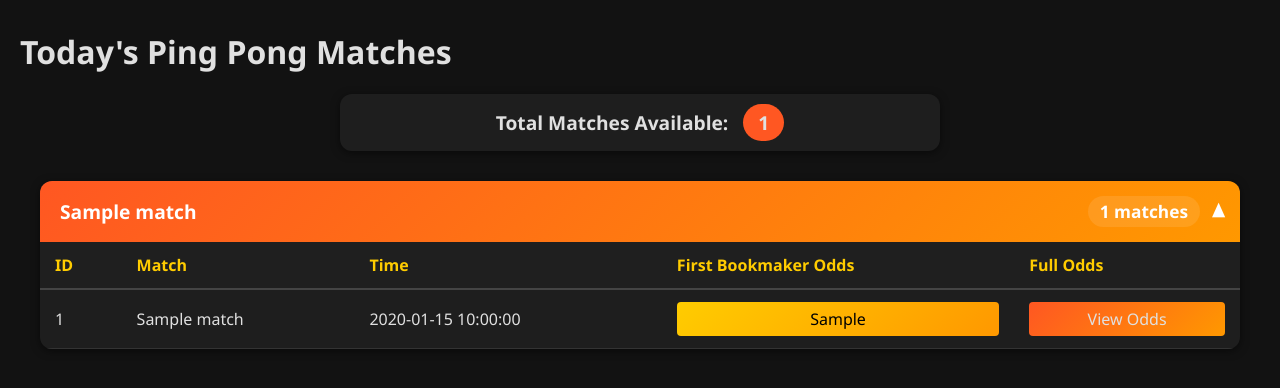
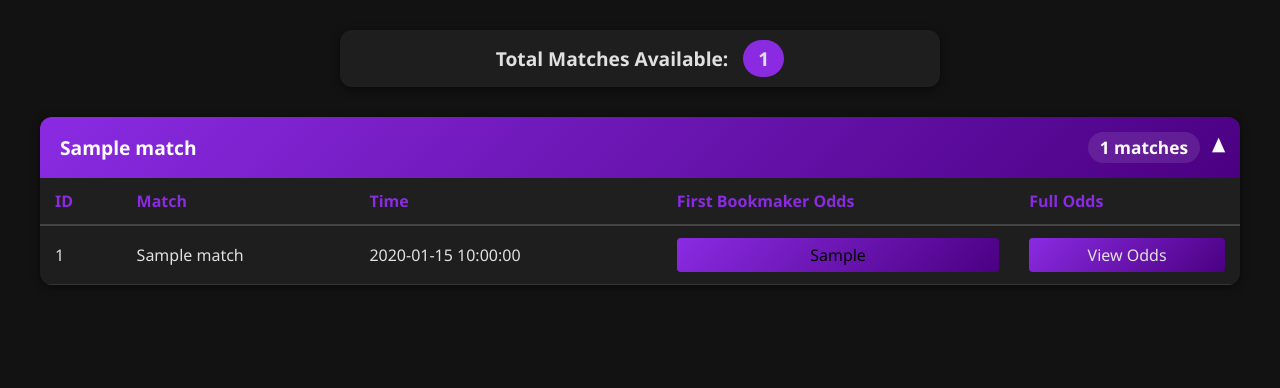
Before and after one commit to ehipluto/pingbet, a Flask app: template templates/matches.html in a window 1280 px wide. Shown: the part 212-600 px from the top of the page. Run offline with Flask 3, Linux system fonts and the light colour scheme; the template is opened without the code that fills it: most values are stand-ins (such as "Sample title", 1, 10 or a date in 2020); parts of the project's set-up code (start-up, migrations or seed data) failed here and were passed over.

Commit message:
Update matches.html

```diff
--- a/templates/matches.html
+++ b/templates/matches.html
@@ -50,7 +50,7 @@
         }
 
         .tournament-header {
-            background: linear-gradient(135deg, #ff5722, #ff9800); /* Gradient header */
+            background: linear-gradient(135deg, #8a2be2, #4b0082); /* Gradient header */
             color: white;
             padding: 15px 20px;
             font-size: 1.2em;
@@ -95,7 +95,7 @@
 
         th {
             background-color: #1f1f1f; /* Darker header for table */
-            color: #ffcc00; /* Bright yellow for table header */
+            color: #8a2be2; /* Bright purple for table header */
             padding: 12px 15px;
             text-align: left;
             font-weight: 600;
@@ -112,7 +112,7 @@
         }
 
         .first-bookmaker-odds {
-            background: linear-gradient(135deg, #ffcc00, #ff9800); /* Gradient for first bookmaker odds */
+            background: linear-gradient(135deg, #8a2be2, #4b0082); /* Gradient for first bookmaker odds */
             padding: 6px 12px;
             border-radius: 4px;
             text-align: center;
@@ -121,7 +121,7 @@
         }
 
         .modal-odds {
-            background: linear-gradient(135deg, #ff5722, #ff9800); /* Gradient for modal odds */
+            background: linear-gradient(135deg, #8a2be2, #4b0082); /* Gradient for modal odds */
             padding: 6px 12px;
             border-radius: 4px;
             text-align: center;
@@ -145,7 +145,7 @@
         }
 
         .total-matches span {
-            background: #ff5722; /* Orange for span */
+            background: #8a2be2; /* Purple for span */
             padding: 5px 15px;
             border-radius: 20px;
             margin-left: 10px;
@@ -190,7 +190,7 @@
         }
 
         .odds-value {
-            background: #293133; /* Orange background for odds */
+            background: #293133; /* Purple background for odds */
             padding: 8px;
             border-radius: 4px;
             color: white; /* White text for better contrast */
@@ -205,7 +205,7 @@
         }
 
         .modal-h2h-info {
-            background: #ff7514;
+            background: #8a2be2;
             padding: 15px;
             border-radius: 8px;
             margin-bottom: 20px;
@@ -213,7 +213,7 @@
         }
 
         #modalMatchName {
-            color: #ff5722; /* Orange for modal match name */
+            color: #8a2be2; /* Purple for modal match name */
             border-bottom: 2px solid #444;
             padding-bottom: 10px;
             margin-bottom: 20px;
@@ -263,8 +263,6 @@
             <button type="submit" {% if not thread_running %}disabled{% endif %}>Ferma Thread</button>
         </form>
     </div>
-        <h1>Today's Ping Pong Matches</h1>
-    </div>
     <div class="matches-summary">
         <div class="total-matches">
             Total Matches Available: <span>{{ matches|length }}</span>
@@ -311,6 +309,7 @@
                         {% endfor %}
                     </tbody>
                 </table>
+            </div>
         </div>
         {% endfor %}
     </div>
@@ -394,6 +393,7 @@
                 modal.style.display = "none";
             }
         }
+
         document.addEventListener('DOMContentLoaded', function() {
             const tournamentHeaders = document.querySelectorAll('.tournament-header');
 
```
Lines whose indentation alone changed are shown as unchanged.
